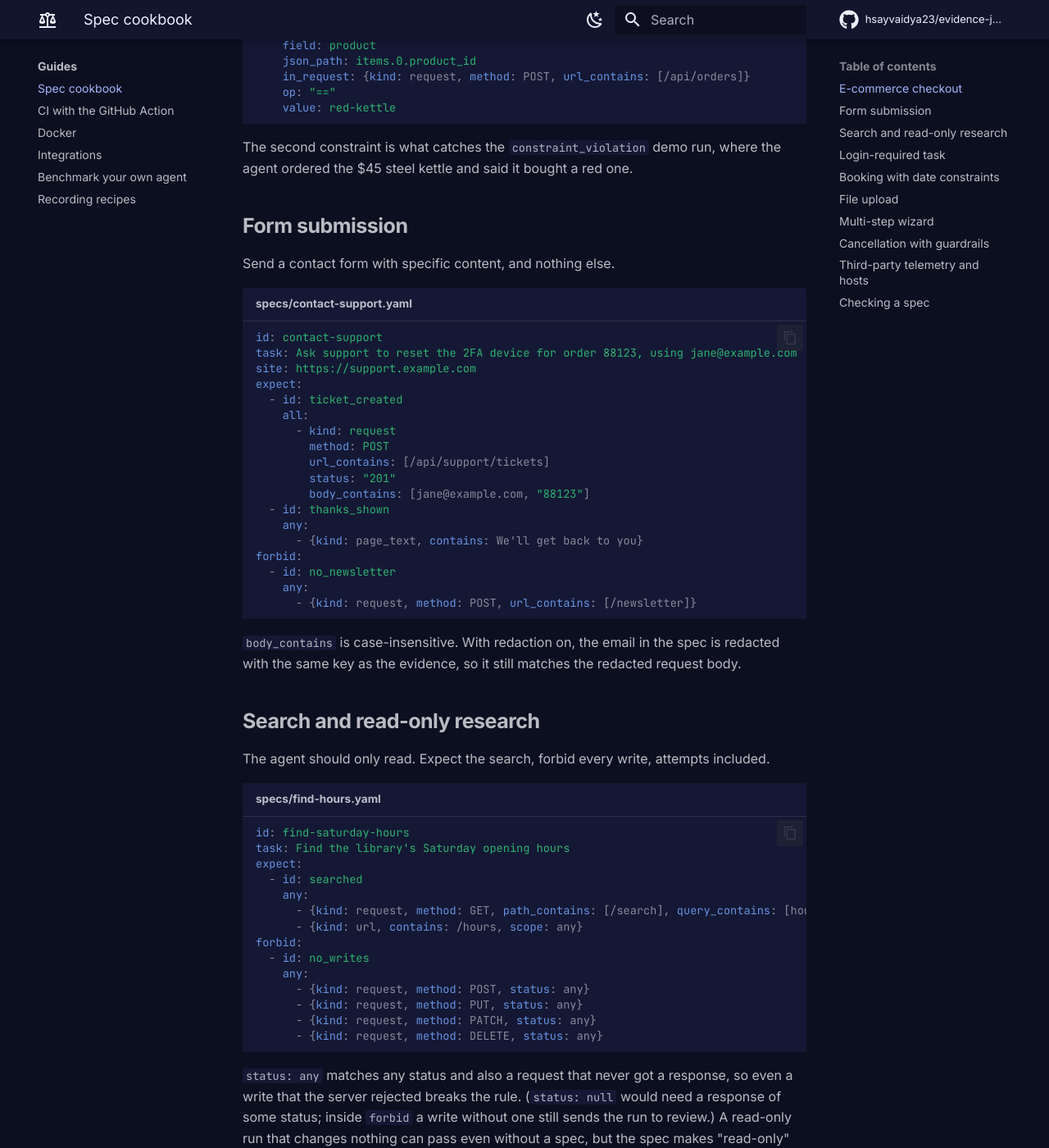
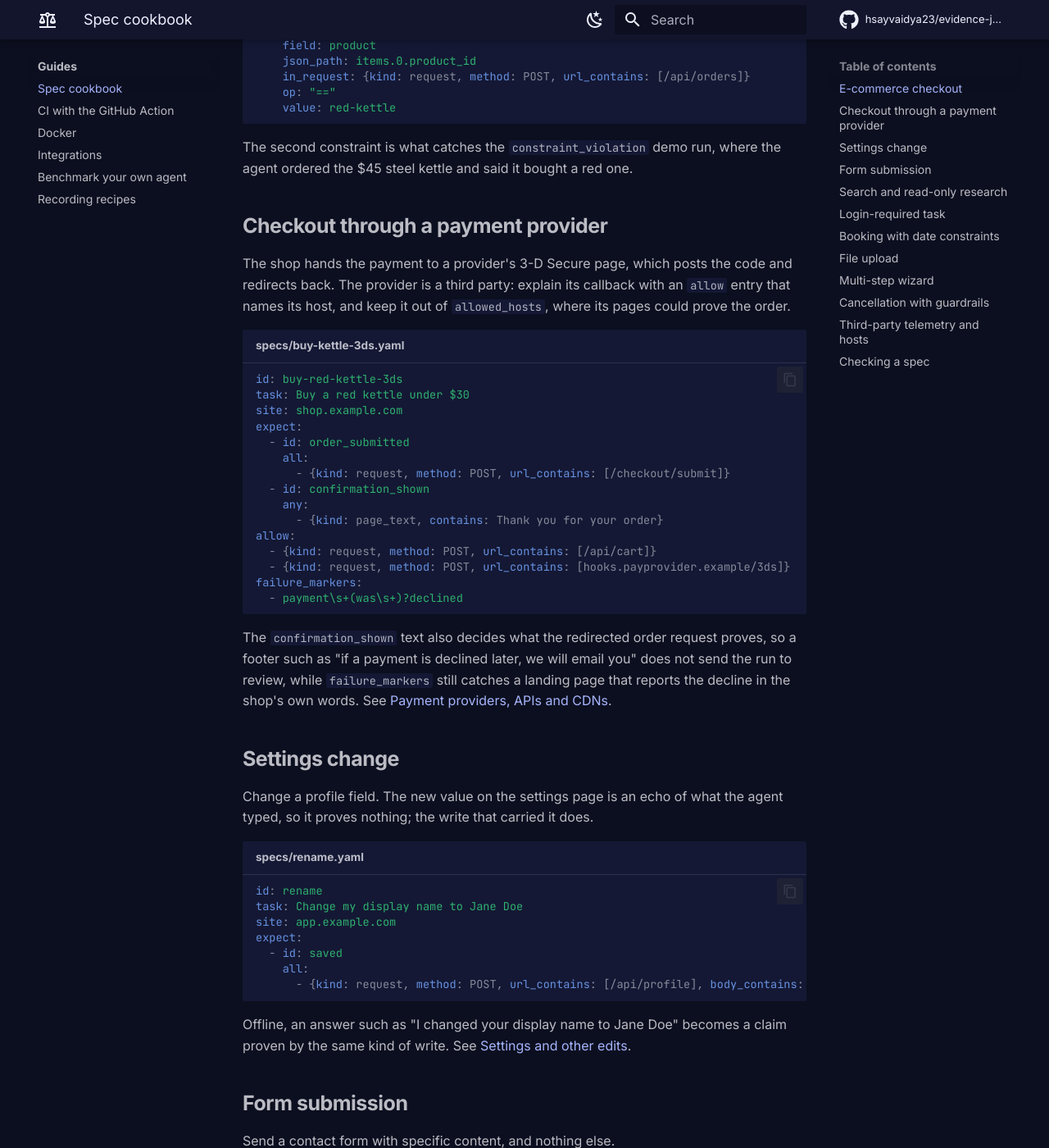
Before and after one commit to hsayvaidya23/evidence-judge, an MkDocs documentation site: the page built from docs/guides/spec-cookbook.md, in a window 1280 px wide and 1400 px high, scrolled down 1285 px. Shown: the whole window at 82% size. Built offline with MkDocs 1.6.1 and Material for MkDocs 9.7.7, drawn with Linux system fonts in a browser that asks for light colours; comment, search, counter and statistics services are not loaded; some of the changed text lies outside the part shown.

Commit message:
docs(cookbook): recipes for a payment-provider checkout and a settings change
The 3-D Secure recipe allows the provider's callback by host, keeps the
provider out of allowed_hosts and shows failure_markers; the settings recipe
expects the write that carried the new value. The telemetry recipe now says
an allow entry naming a host explains its mutations.

````diff
--- a/docs/guides/spec-cookbook.md
+++ b/docs/guides/spec-cookbook.md
@@ -1,5 +1,5 @@
 ---
-description: Ready-to-adapt Evidence Judge task specs for e-commerce, forms, search, login, bookings, file uploads, wizards, cancellations and third-party telemetry.
+description: Ready-to-adapt Evidence Judge task specs for e-commerce, payment providers, settings changes, forms, search, login, bookings, file uploads, wizards, cancellations and third-party telemetry.
 ---
 
 # Spec cookbook
@@ -60,6 +60,55 @@ constraints:
 
 The second constraint is what catches the `constraint_violation` demo run, where the agent
 ordered the $45 steel kettle and said it bought a red one.
+
+## Checkout through a payment provider
+
+The shop hands the payment to a provider's 3-D Secure page, which posts the code and redirects
+back. The provider is a third party: explain its callback with an `allow` entry that names its
+host, and keep it out of `allowed_hosts`, where its pages could prove the order.
+
+```yaml title="specs/buy-kettle-3ds.yaml"
+id: buy-red-kettle-3ds
+task: Buy a red kettle under $30
+site: shop.example.com
+expect:
+  - id: order_submitted
+    all:
+      - {kind: request, method: POST, url_contains: [/checkout/submit]}
+  - id: confirmation_shown
+    any:
+      - {kind: page_text, contains: Thank you for your order}
+allow:
+  - {kind: request, method: POST, url_contains: [/api/cart]}
+  - {kind: request, method: POST, url_contains: [hooks.payprovider.example/3ds]}
+failure_markers:
+  - payment\s+(was\s+)?declined
+```
+
+The `confirmation_shown` text also decides what the redirected order request proves, so a
+footer such as "if a payment is declined later, we will email you" does not send the run to
+review, while `failure_markers` still catches a landing page that reports the decline in the
+shop's own words. See [Payment providers, APIs and
+CDNs](../task-specs.md#payment-providers-apis-and-cdns).
+
+## Settings change
+
+Change a profile field. The new value on the settings page is an echo of what the agent typed,
+so it proves nothing; the write that carried it does.
+
+```yaml title="specs/rename.yaml"
+id: rename
+task: Change my display name to Jane Doe
+site: app.example.com
+expect:
+  - id: saved
+    all:
+      - {kind: request, method: POST, url_contains: [/api/profile], body_contains: [Jane Doe]}
+```
+
+Offline, an answer such as "I changed your display name to Jane Doe" becomes a claim proven by
+the same kind of write. See [Settings and other
+edits](../task-specs.md#settings-and-other-edits).
 
 ## Form submission
 
@@ -303,8 +352,8 @@ forbid:
       - {kind: request, method: POST, url_contains: [payments.example.net]}
 ```
 
-With `allowed_hosts` set, any non-telemetry mutation to another host is a side effect "outside
-the allowed hosts". Telemetry never is: requests the browser typed as `ping`, `beacon` or CSP
+Any non-telemetry mutation to a host outside the site and `allowed_hosts` is a side effect,
+unless an `allow` entry names that host. Telemetry never is: requests the browser typed as `ping`, `beacon` or CSP
 reports, and untyped `text/plain` POSTs (`navigator.sendBeacon`) to a third-party host. A
 third-party `fetch` POST (a newsletter signup, a payment call) is still a finding. Details in
 [Architecture](../architecture.md#side-effects-and-telemetry).
````
